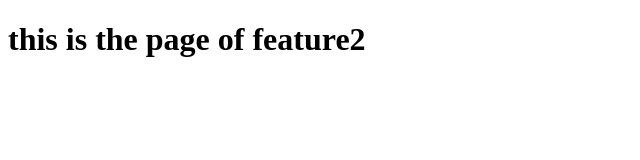
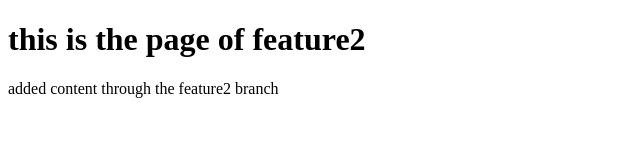
Before and after one commit to chandrashekar-chandu/git_lab2, a plain HTML site: page feature2.html in a window 1280 px wide. Shown: the whole page, without its empty margins (0-640 px from the left). Drawn offline with Linux system fonts and the light colour scheme.

Commit message:
updated the feature2.html:

```diff
--- a/feature2.html
+++ b/feature2.html
@@ -7,6 +7,7 @@
 </head>
 <body>
     <h1>this is the page of feature2</h1>
+    <p>added content through the feature2 branch</p>
 
 </body>
 </html>
```
